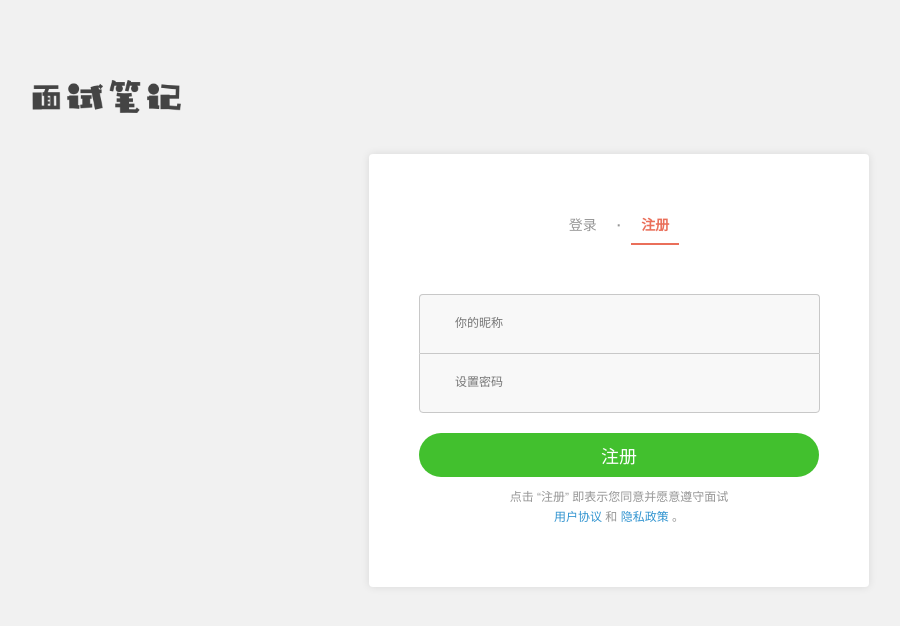
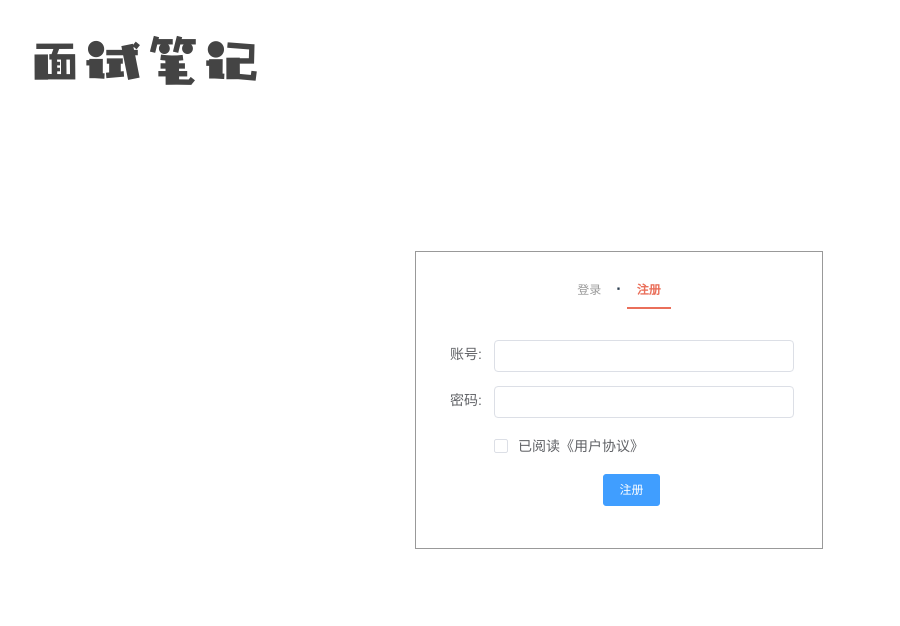
Before and after one commit to song872229436/interview_note_pc, a Vue app: page /#/signUp in a window 1280 px wide. Shown: the top 626 px of the page, without its empty margins (21-921 px from the left). Built offline with nearby package versions, Linux system fonts and the light colour scheme; sample sign-in values are in the browser's storage.

Commit message:
个人中心按钮，登录注册静态页面

```diff
--- a/src/App.vue
+++ b/src/App.vue
@@ -9,11 +9,10 @@
   </div>
 </template>
 <script>
-  import HeaderDefault from '@/components/default/HeaderDefault.vue'
-
+	import HeaderDefault from '@/components/default/HeaderDefault.vue';
 	export default {
 		name: 'interview_note_pc',
-    components: {
+		components:{
 			HeaderDefault
 		},
 		data: () => {
@@ -21,8 +20,7 @@
 				process: process.env.NODE_ENV,
 				test: 'te'
 			}
-    },
-    created() {}
+		}
 	}
 </script>
 <style lang="scss">
@@ -37,7 +35,7 @@
     padding: 0;
     // background: $bg;
 	min-height: 100%;
-    height: auto;
+    height: 100%;
     width: 100%;
     position: absolute;
   }
--- /dev/null
+++ b/src/bus.js
@@ -0,0 +1,3 @@
+import Vue from 'vue'
+
+export default new Vue()
--- /dev/null
+++ b/src/store/getters.js
@@ -0,0 +1,6 @@
+const currentUser = state => state.currentUser
+const isLogin = state => state.isLogin
+export default{
+	currentUser,
+	isLogin
+}
--- a/src/views/signIn/index.vue
+++ b/src/views/signIn/index.vue
@@ -8,90 +8,31 @@
     <div class="main">
 		<h4 class="title">
 			<div class="normal-title">
-          <!-- <a class="active"
-          href="/sign_in">登录</a>-->
 				<router-link :to="{name:'signIn'}" class="active">登录</router-link>
 				<b>·</b>
-          <router-link :to="{name:'signUp'}" id="js-sign-up-btn">注册</router-link>
+				<router-link :to="{name:'signUp'}">注册</router-link>
 			</div>
 		</h4>
-      <div class="js-sign-in-container">
-        <form accept-charset="UTF-8" action="/sessions" id="new_session" method="post">
-          <input name="utf8" type="hidden" value="✓" />
-          <input
-            name="authenticity_token"
-            type="hidden"
-            value="naFpWjXZ880lbagYlAEhoBbwsMwt9KZ6tFWxJUcdjb6hjcNN/SJ6lNVhRGQIDTu4YJUzuHvyHwItuWosZgOWlA=="
-          />
-
-          <!-- 正常登录登录名输入框 -->
-          <div class="input-prepend restyle js-normal">
-            <input
-              id="session_email_or_mobile_number"
-              name="session[email_or_mobile_number]"
-              placeholder="请输入账号"
-              type="text"
-            />
-            <i class="iconfont ic-user"></i>
-          </div>
-
-          <!-- 海外登录登录名输入框 -->
-
-          <div class="input-prepend">
-            <input
-              id="session_password"
-              name="session[password]"
-              placeholder="请输入账号"
-              type="password"
-            />
-            <i class="iconfont ic-password"></i>
-          </div>
-          <input id="session_oversea" name="session[oversea]" type="hidden" value="false" />
-          <div>
-            <input
-              autocomplete="off"
-              id="sign-in-form-captcha-challenge"
-              name="captcha[validation][challenge]"
-              type="hidden"
-            />
-            <input
-              autocomplete="off"
-              id="sign-in-form-captcha-gt"
-              name="captcha[validation][gt]"
-              type="hidden"
-            />
-            <input
-              autocomplete="off"
-              id="sign-in-form-captcha-validate"
-              name="captcha[validation][validate]"
-              type="hidden"
-            />
-            <input
-              autocomplete="off"
-              id="sign-in-form-captcha-seccode"
-              name="captcha[validation][seccode]"
-              type="hidden"
-            />
-          </div>
-          <div class="remember-btn">
-            <input
-              checked="checked"
-              id="session_remember_me"
-              name="session[remember_me]"
-              type="checkbox"
-              value="true"
-            />
-            <span>记住我</span>
-          </div>
-          <div class="forget-btn">
-            <router-link :to="{name:'forgePsw'}" class="active">忘记密码?</router-link>
-            <!-- <a class data-toggle="dropdown" href>忘记密码?</a> -->
-          </div>
-          <button class="sign-in-button" id="sign-in-form-submit-btn" type="button">
-            <span id="sign-in-loading"></span>
-            登录
-          </button>
-        </form>
+		<div class="sign-in-container">
+			<el-form
+				label-position="right"
+				label-width="50px"
+				ref="form"
+				:model="loginForm"
+				size="mini">
+				<el-form-item label="账号:">
+					<el-input v-model="userName" size="small"></el-input>
+				</el-form-item>
+				<el-form-item label="密码:">
+					<el-input v-model="userPassword" size="small"></el-input>
+				</el-form-item>
+				<el-form-item>
+					<router-link :to="{name:'forgePsw'}" class="forget">忘记密码?</router-link>
+				</el-form-item>
+				<el-form-item>
+					<el-button type="primary" @click="submitForm" size="small" class="signBtn">登录</el-button>
+				</el-form-item>
+			</el-form>
 		</div>
 	</div>
 </div>
@@ -103,15 +44,101 @@
     components: {},
     data: () => {
       return {
-        process: process.env.NODE_ENV
+        userName:'',
+		userPassword:'',
+		loginForm:{}
       }
     },
     created() {
       console.log('看到我你就输了')
+    },
+	methods:{
+		submitForm(){
+			this.$http.post("/signIn",{
+				"username":this.loginForm.userName,
+				"password":this.loginForm.userPassword
+			}).then((response)=>{
+				console.log(response)
+				if(response.status==200){
+					this.$message.success({
+						message:"登录成功",
+						showClose:true
+					})
+					//将用户名和token放入sessionStorage
+					sessionStorage.setItem("userName",response.data.data.username)
+					sessionStorage.setItem("userToken",response.data.data.token)
+					//将用户名放入vuex
+					this.$store.dispatch("setUser",response.data.data.username)
+					this.$store.dispatch("setToken",response.data.data.token)
+					//打印login状态
+					console.log(this.$store.state.isLogin)
+					// this.$router.push({path:'/'})
+				}else{
+					this.$message.success({
+						message:"登录失败",
+						showClose:true
+					})
+				}
+			}).catch((error)=>{
+				console.log(error)
+			})
+		}
 	}
   }
 </script>
 
 <style lang="scss" scoped>
-  @import 'index.scss';
+  // @import 'index.scss';
+.sign{
+	width: 100%;
+	height: 100%;
+	position: relative;
+	.logo{
+		margin-left: 50px;
+	}
+	.main{
+		position: absolute;
+		left: 50%;
+		top: 50%;
+		transform: translate(-50%, -50%);
+		min-width: 350px;
+		height: auto;
+		padding: 28px;
+		border: 1px solid #999999;
+		.title{
+			margin-bottom: 28px;
+			.normal-title{
+				a{
+					font-size: 12px;
+					color: #999999;
+					padding: 10px;
+					margin: 5px;
+					font-weight: 400;
+				}
+				a:hover{
+					border-bottom: 2px solid #ea6f5a;
+				}
+				.active{
+					font-weight: 700;
+					color: #ea6f5a;
+					border-bottom: 2px solid #ea6f5a;
+				}
+			}
+		}
+		.sign-in-container{
+			padding-top: 14px;
+			max-width: 350px;
+			.el-form-item{
+				margin-bottom: 14px;
+			}
+			.forget{
+				float: right;
+				color: #6190E8;
+			}
+			.signBtn{
+				margin-left: -25px;
+			}
+		}
+	}
+}
 </style>
--- a/src/views/signUp/index.vue
+++ b/src/views/signUp/index.vue
@@ -10,99 +10,29 @@
 			<div class="normal-title">
 				<router-link :to="{name:'signIn'}">登录</router-link>
 				<b>·</b>
-          <router-link :to="{name:'signUp'}" class="active" id="js-sign-up-btn">注册</router-link>
+				<router-link :to="{name:'signUp'}" class="active">注册</router-link>
 			</div>
 		</h4>
-
-      <div class="js-sign-up-container">
-        <form
-          accept-charset="UTF-8"
-          action="/users/register"
-          class="new_user"
-          id="new_user"
-          method="post"
-        >
-          <input name="utf8" type="hidden" value="✓" />
-          <input
-            name="authenticity_token"
-            type="hidden"
-            value="MKJ4VDV2DnIi4CtGTRQJLTGebrZ33l5sbxoQeZHzqhQMjtJD/Y2HK9LsxzrRGBM1R/vtwiHY5xT29stwsO2xPg=="
-          />
-          <div class="input-prepend restyle">
-            <input id="user_nickname" name="user[nickname]" placeholder="你的昵称" type="text" value />
-            <i class="iconfont ic-user"></i>
-          </div>
-          <!-- <div class="input-prepend restyle no-radius js-normal">
-            <input type="hidden"
-                   value="CN"
-                   name="user[mobile_number_country_code]"
-                   id="user_mobile_number_country_code">
-            <input placeholder="手机号"
-                   type="tel"
-                   name="user[mobile_number]"
-                   id="user_mobile_number">
-            <i class="iconfont ic-phonenumber"></i>
-          </div>
-          <input type="hidden"
-                 name="oversea"
-                 id="oversea"
-                 value="false">
-          <input type="hidden"
-                 name="force_user_nonexist"
-                 id="force_user_nonexist"
-                 value="true">
-          <div class="input-prepend restyle no-radius security-up-code js-security-number hide">
-            <input type="text"
-                   name="sms_code"
-                   id="sms_code"
-                   placeholder="手机验证码">
-            <i class="iconfont ic-verify"></i>
-            <a tabindex="-1"
-               class="btn-up-resend js-send-code-button disable"
-               href="javascript:void(0);"
-               id="send_code">发送验证码</a>
-            <div>
-              <div class="captcha"><input name="captcha[validation][challenge]"
-                       autocomplete="off"
-                       type="hidden"
-                       value="a5199038be420f785c05b045566cd687"> <input name="captcha[validation][gt]"
-                       autocomplete="off"
-                       type="hidden"
-                       value="ec47641997d5292180681a247db3c92e"> <input name="captcha[validation][validate]"
-                       autocomplete="off"
-                       type="hidden"
-                       value=""> <input name="captcha[validation][seccode]"
-                       autocomplete="off"
-                       type="hidden"
-                       value=""> <input name="captcha[id]"
-                       autocomplete="off"
-                       type="hidden"
-                       value="">
-                <div id="geetest-area"
-                     class="geetest"></div>
-              </div>
-            </div>
-          </div>-->
-          <input id="security_number" name="security_number" type="hidden" />
-          <div class="input-prepend">
-            <input id="user_password" name="user[password]" placeholder="设置密码" type="password" />
-            <i class="iconfont ic-password"></i>
-          </div>
-          <input
-            class="sign-up-button"
-            data-disable-with="注册"
-            id="sign_up_btn"
-            name="commit"
-            type="submit"
-            value="注册"
-          />
-          <p class="sign-up-msg">
-            点击 “注册” 即表示您同意并愿意遵守面试
-            <br />
-            <a href="http://www.jianshu.com/p/c44d171298ce" target="_blank">用户协议</a> 和
-            <a href="http://www.jianshu.com/p/2ov8x3" target="_blank">隐私政策</a> 。
-          </p>
-        </form>
+		<div class="sign-in-container">
+			<el-form
+				label-position="right"
+				label-width="50px"
+				ref="form"
+				:model="registerForm"
+				size="mini">
+				<el-form-item label="账号:">
+					<el-input v-model="userName" size="small"></el-input>
+				</el-form-item>
+				<el-form-item label="密码:">
+					<el-input v-model="userPassword" size="small"></el-input>
+				</el-form-item>
+				<el-form-item>
+					<el-checkbox v-model="checked" class="checkbox">已阅读《用户协议》</el-checkbox>
+				</el-form-item>
+				<el-form-item>
+					<el-button type="primary" @click="submitForm" size="small" class="signBtn">注册</el-button>
+				</el-form-item>
+			</el-form>
 		</div>
 	</div>
 </div>
@@ -114,15 +44,74 @@
     components: {},
     data: () => {
       return {
-        process: process.env.NODE_ENV
+        registerForm:{},
+		userName:'',
+		userPassword:'',
+		checked:''
       }
     },
     created() {
       console.log('看到我你就输了')
+    },
+	methods:{
+		submitForm(){
+			console.log('注册成功')
+		}
 	}
   }
 </script>
 
 <style lang="scss" scoped>
-  @import 'index.scss';
+  // @import 'index.scss';
+.sign{
+	width: 100%;
+	height: 100%;
+	position: relative;
+	.logo{
+		margin-left: 50px;
+	}
+	.main{
+		position: absolute;
+		left: 50%;
+		top: 50%;
+		transform: translate(-50%, -50%);
+		min-width: 350px;
+		height: auto;
+		padding: 28px;
+		border: 1px solid #999999;
+		.title{
+			margin-bottom: 28px;
+			.normal-title{
+				a{
+					font-size: 12px;
+					color: #999999;
+					padding: 10px;
+					margin: 5px;
+					font-weight: 400;
+				}
+				a:hover{
+					border-bottom: 2px solid #ea6f5a;
+				}
+				.active{
+					font-weight: 700;
+					color: #ea6f5a;
+					border-bottom: 2px solid #ea6f5a;
+				}
+			}
+		}
+		.sign-in-container{
+			padding-top: 14px;
+			max-width: 350px;
+			.el-form-item{
+				margin-bottom: 14px;
+			}
+			.checkbox{
+				float: left;
+			}
+			.signBtn{
+				margin-left: -25px;
+			}
+		}
+	}
+}
 </style>
```
Also changed, not shown: src/components/default/HeaderDefault.vue (+22 -5 lines), src/main.ts (+7 -2 lines), src/store/actions.js (added, +10 -0 lines), src/store/index.ts (+22 -7 lines), src/store/mutations.js (added, +16 -0 lines). Lines whose indentation alone changed are shown as unchanged.
